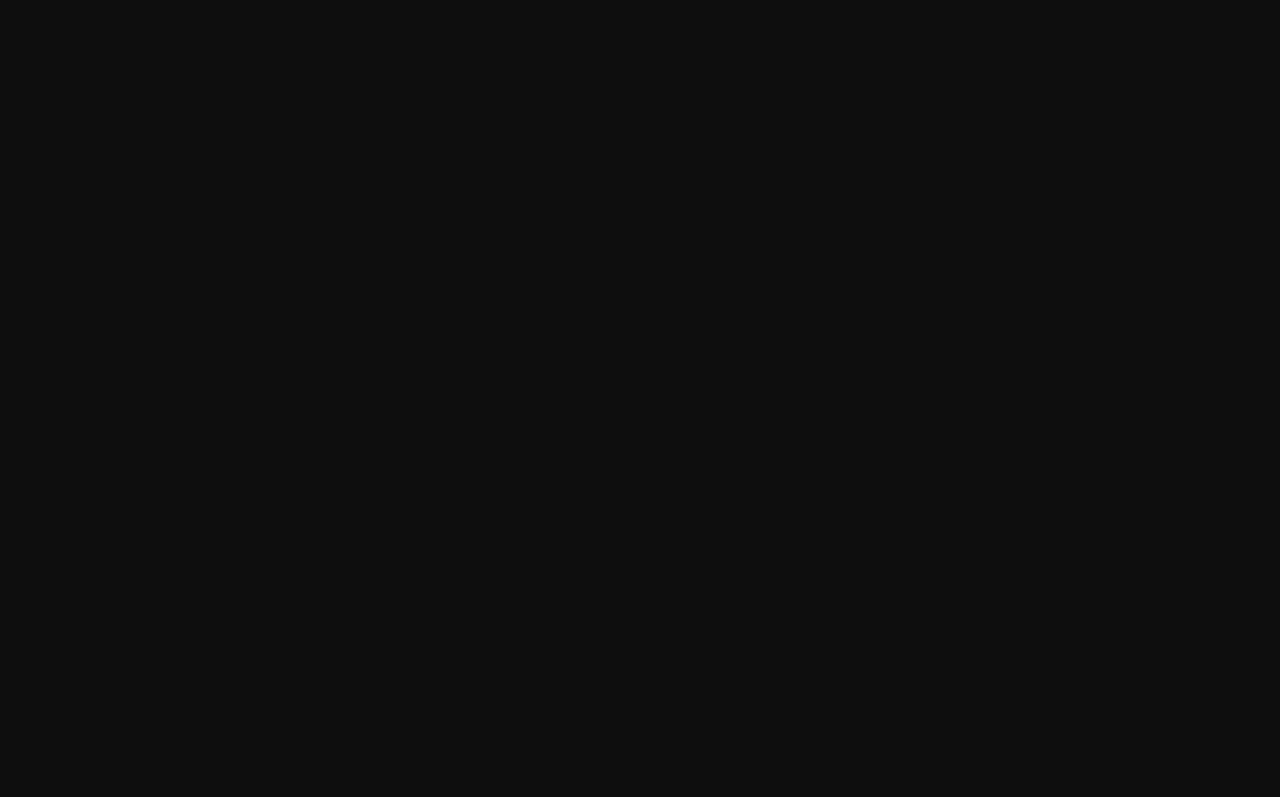
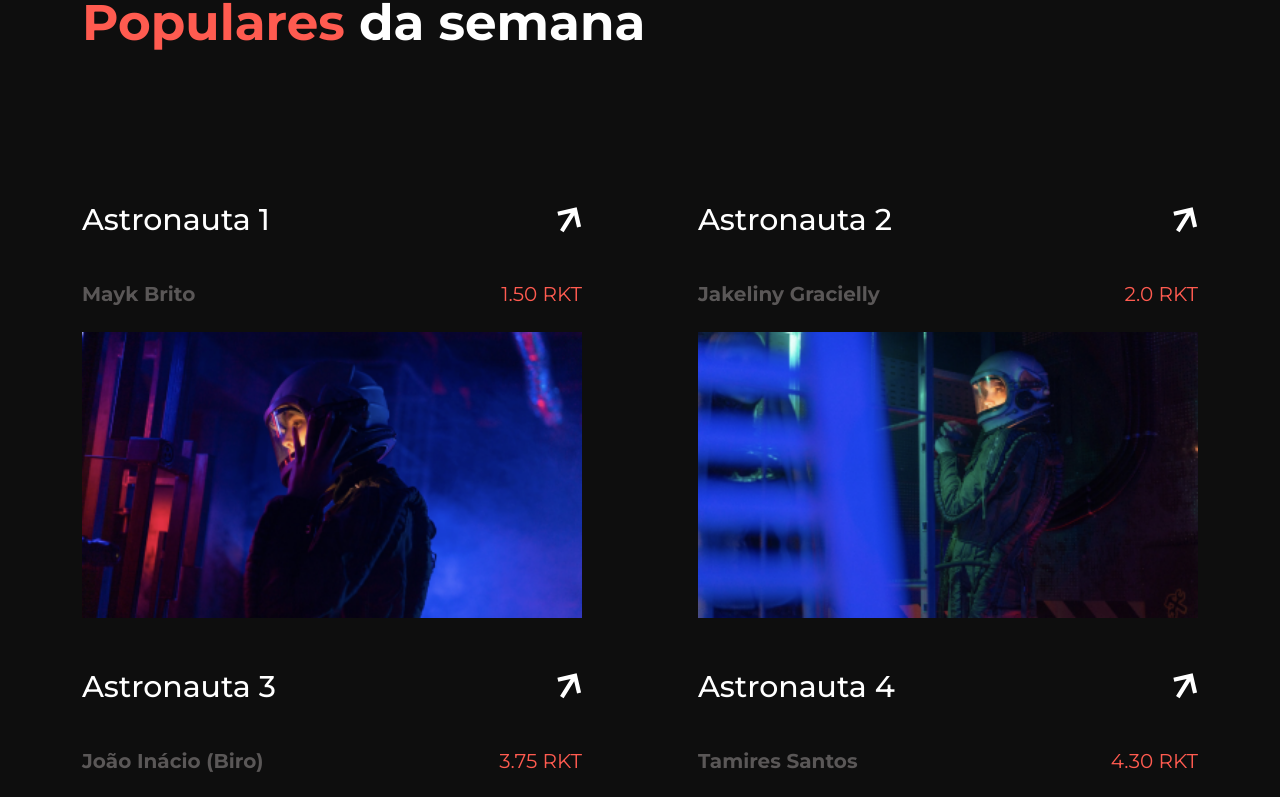
Before and after one commit to Nikaum-js/Rocket_NFTs, a React (Vite) app: page / in a window 1280 px wide. Shown: the part 1976-2773 px from the top of the page. Before the commit the page ends 1879 px from the top, so only its background shows below. Built offline with nearby package versions, Linux system fonts and the light colour scheme.

Commit message:
working...... :hammer:

```diff
--- a/src/App.tsx
+++ b/src/App.tsx
@@ -1,6 +1,9 @@
+import { BestArtists } from "./components/BestArtists"
+import { Footer } from "./components/Footer"
 import { Gallery } from "./components/Gallery"
 import { Header } from "./components/Header"
 import { Home } from "./components/Home"
+import { Popular } from "./components/Popular"
 import { Statics } from "./components/Statics"
 import { GlobalStyle } from "./styles/global"
 
@@ -11,7 +14,10 @@ function App() {
       <Home />
       <Gallery />
       <Statics />
+      <Popular />
+      <BestArtists />
       <GlobalStyle />
+      <Footer />
     </>
   )
 }
--- /dev/null
+++ b/src/components/BestArtists/index.tsx
@@ -0,0 +1,81 @@
+import Artist1 from '../../assets/artista-1.png';
+import Artist2 from '../../assets/artista-2.png';
+import Artist3 from '../../assets/artista-3.png';
+import Artist4 from '../../assets/artista-4.png';
+import Artist5 from '../../assets/artista-5.png';
+import Artist6 from '../../assets/artista-6.png';
+import ArrowOrange from '../../assets/arrow-orange.svg';
+
+
+import { BoxCardsArtists, CardsArtists, ContainerArtists, ContentArtists } from "./styles";
+
+export function BestArtists() {
+  return (
+    <ContainerArtists>
+      <ContentArtists>
+        <h1>Melhores <span>Artistas</span></h1>
+
+        <BoxCardsArtists>
+          <CardsArtists>
+            <img src={Artist1} alt="artista" />
+
+            <div className="card-description">
+              <h2>Mayk Brito</h2>
+              <strong>80 fotografias</strong>
+            </div>
+          </CardsArtists>
+
+          <CardsArtists>
+            <img src={Artist2} alt="artista" />
+
+            <div className="card-description">
+              <h2>Jakeliny G.</h2>
+              <strong>99 fotografias</strong>
+            </div>
+          </CardsArtists>
+
+          <CardsArtists>
+            <img src={Artist3} alt="artista" />
+
+            <div className="card-description">
+              <h2>João I. (Biro)</h2>
+              <strong>50 fotografias</strong>
+            </div>
+          </CardsArtists>
+
+          <CardsArtists>
+            <img src={Artist4} alt="artista" />
+
+            <div className="card-description">
+              <h2>Tamires Santos</h2>
+              <strong>43 fotografias</strong>
+            </div>
+          </CardsArtists>
+
+          <CardsArtists>
+            <img src={Artist5} alt="artista" />
+
+            <div className="card-description">
+              <h2>Ana Silva</h2>
+              <strong>28 fotografias</strong>
+            </div>
+          </CardsArtists>
+
+          <CardsArtists>
+            <img src={Artist6} alt="artista" />
+
+            <div className="card-description">
+              <h2>Diego F.</h2>
+              <strong>20 fotografias</strong>
+            </div>
+          </CardsArtists>
+
+          <div className="more-artists">
+            <span>Veja mais artistas</span>
+            <img src={ArrowOrange} alt="arrow" />
+          </div>
+        </BoxCardsArtists>
+      </ContentArtists>
+    </ContainerArtists>
+  );
+}
--- /dev/null
+++ b/src/components/BestArtists/styles.ts
@@ -0,0 +1,77 @@
+import styled from "styled-components";
+
+export const ContainerArtists = styled.main`
+  width: 100%;
+  max-width: 1440px;
+  margin: 0 auto;
+`;
+
+export const ContentArtists = styled.section`
+  display: flex;
+  justify-content: space-between;
+  align-items: center;
+  flex-direction: column;
+
+  h1 {
+    font-size: 3.125rem;
+    font-weight: bold;
+    margin-bottom: 70px;
+
+    span {
+      color: var(--color-logo);
+    }
+  }
+
+  .more-artists {
+    margin: 43px 0 110px 0;
+
+    cursor: pointer;
+
+    span {
+      padding: 0 22px;
+      font-size: 1.125rem;
+    }
+  }
+`;
+
+export const BoxCardsArtists = styled.section`
+  display: flex;
+  justify-content: center;
+  align-items: center;
+
+  flex-wrap: wrap;
+`;
+
+export const CardsArtists = styled.section`
+  display: flex;
+  align-items: center;
+
+  cursor: pointer;
+
+  width: 350px;
+  height: 150px;
+
+  background-color: var(--card-color);
+  margin: 50px;
+
+  img {
+    margin: 25px 33px;
+
+    width: 95px;
+    height: 100px;
+  }
+
+  .card-description {
+    h2 {
+      font-size: 1.25rem;
+      font-weight: medium;
+      padding: 10px 0;
+    }
+
+    strong {
+      font-size: 1.25rem;
+      color: var(--color-logo);
+      font-weight: medium;
+    }
+  }
+`;
--- /dev/null
+++ b/src/components/Footer/index.tsx
@@ -0,0 +1,18 @@
+import { ContainerFooter, ContentFooter, HeaderFooter } from "./styles";
+import ArrowBlack from '../../assets/arrow-black.svg';
+
+export function Footer(){
+  return (
+    <ContainerFooter>
+      <ContentFooter>
+        <HeaderFooter>
+          <h1>Rocket <span>NFTs</span> </h1>
+
+          <button>
+            <img src={ArrowBlack} alt="arrow" />
+          </button>
+        </HeaderFooter>
+      </ContentFooter>
+    </ContainerFooter>
+  );
+}
--- /dev/null
+++ b/src/components/Footer/styles.ts
@@ -0,0 +1,29 @@
+import styled from "styled-components";
+
+export const ContainerFooter = styled.main`
+  width: 100%;
+  margin: 0 auto;
+  background-color: var(--card-color);
+
+  height: 60vh;
+`;
+
+export const ContentFooter = styled.footer``;
+
+export const HeaderFooter = styled.footer`
+  display: flex;
+  justify-content: space-around;
+  align-items: center;
+
+  span {
+    font-size: 2.5rem;
+    color: var(--color-logo);
+  }
+
+  button {
+    background-color: var(--color-logo);
+    width: 80px;
+    height: 80px;
+    text-align: center;
+  }
+`;
--- /dev/null
+++ b/src/components/Popular/index.tsx
@@ -0,0 +1,71 @@
+import Astronauta1 from '../../assets/astronauta-1.png';
+import Astronauta2 from '../../assets/astronauta-2.png';
+import Astronauta3 from '../../assets/astronauta-3.png';
+import Astronauta4 from '../../assets/astronauta-4.png';
+import ArrowWhite from '../../assets/arrow-white.svg';
+
+import { AstronautsCard, BoxCards, ContainerPopular, ContentPopular } from "./styles";
+
+export function Popular(){
+  return (
+    <ContainerPopular>
+      <ContentPopular>
+        <h1><span>Populares</span> da semana</h1>
+
+        <BoxCards>
+          <AstronautsCard>
+            <div className="header-card">
+              <h2>Astronauta 1</h2>
+              <img src={ArrowWhite} alt="seta" />
+            </div>
+            <div className="price-nft">
+              <p>Mayk Brito</p>
+              <u>1.50 RKT</u>
+            </div>
+            <img src={Astronauta1} alt="astronauta" />
+          </AstronautsCard>
+
+          <AstronautsCard>
+            <div className="header-card">
+              <h2>Astronauta 2</h2>
+              <img src={ArrowWhite} alt="seta" />
+            </div>
+            <div className="price-nft">
+              <p>Jakeliny Gracielly</p>
+              <u>2.0 RKT</u>
+            </div>
+            <img src={Astronauta2} alt="astronauta" />
+          </AstronautsCard>
+
+          <div className="line">
+
+          </div>
+
+          <AstronautsCard>
+            <div className="header-card">
+              <h2>Astronauta 3</h2>
+              <img src={ArrowWhite} alt="seta" />
+            </div>
+            <div className="price-nft">
+              <p>João Inácio (Biro)</p>
+              <u>3.75 RKT</u>
+            </div>
+            <img src={Astronauta3} alt="astronauta" />
+          </AstronautsCard>
+
+          <AstronautsCard>
+            <div className="header-card">
+              <h2>Astronauta 4</h2>
+              <img src={ArrowWhite} alt="seta" />
+            </div>
+            <div className="price-nft">
+              <p>Tamires Santos</p>
+              <u>4.30 RKT</u>
+            </div>
+            <img src={Astronauta4} alt="astronauta" />
+          </AstronautsCard>
+        </BoxCards>
+      </ContentPopular>
+    </ContainerPopular>
+  );
+}
--- /dev/null
+++ b/src/components/Popular/styles.ts
@@ -0,0 +1,89 @@
+import styled from "styled-components";
+
+export const ContainerPopular = styled.main`
+  width: 100%;
+  max-width: 1440px;
+  margin: 0 auto;
+`;
+
+export const ContentPopular = styled.main`
+  display: flex;
+  justify-content: space-between;
+  flex-direction: column;
+
+  margin: 90px 82px;
+
+  h1 {
+    font-size: 3.125rem;
+    margin-bottom: 98px;
+
+    span {
+      color: var(--color-logo);
+    }
+  }
+`;
+
+export const BoxCards = styled.section`
+  display: grid;
+  flex-wrap: wrap;
+  justify-content: space-between;
+  grid-template-columns: 500px 500px;
+
+  .line {
+    width: 1px;
+    height: 890px;
+    position: absolute;
+    margin: auto;
+    top: 4030px;
+    bottom: 0;
+    left: 0;
+    right: 0;
+    background-color: var(--subtitle-color);
+  }
+
+  @media (max-width: 1405px) {
+    .line {
+      display: none;
+    }
+  }
+`;
+
+export const AstronautsCard = styled.section`
+  display: flex;
+  flex-direction: column;
+
+  .header-card {
+    display: flex;
+    justify-content: space-between;
+    align-items: center;
+
+    margin-bottom: 44px;
+    margin-top: 50px;
+
+    h2 {
+      font-size: 1.875rem;
+      font-weight: 500;
+    }
+  }
+
+  .price-nft {
+    display: flex;
+    justify-content: space-between;
+    align-items: center;
+
+    margin-bottom: 26px;
+
+    p {
+      font-size: 1.25rem;
+      font-weight: 600;
+      color: var(--subtitle-color);
+    }
+
+    u {
+      font-size: 1.25rem;
+      font-weight: 400;
+      text-decoration: none;
+      color: var(--color-logo);
+    }
+  }
+`;
--- a/src/components/Statics/styles.ts
+++ b/src/components/Statics/styles.ts
@@ -1,7 +1,7 @@
 import styled from "styled-components";
 
 export const ContainerStatic = styled.main`
-  border-bottom: 2px solid #5a5757;
+  border-bottom: 1px solid #5a5757;
 `;
 
 export const ContentStatic = styled.section`
--- a/src/styles/global.ts
+++ b/src/styles/global.ts
@@ -54,6 +54,7 @@ export const GlobalStyle = createGlobalStyle`
   }
 
   button {
+    border: 0;
     cursor: pointer;
   }
 `;
```
Also changed, not shown: src/assets/astronauta-1.png (renamed from src/assets/astronauta 1.png).
